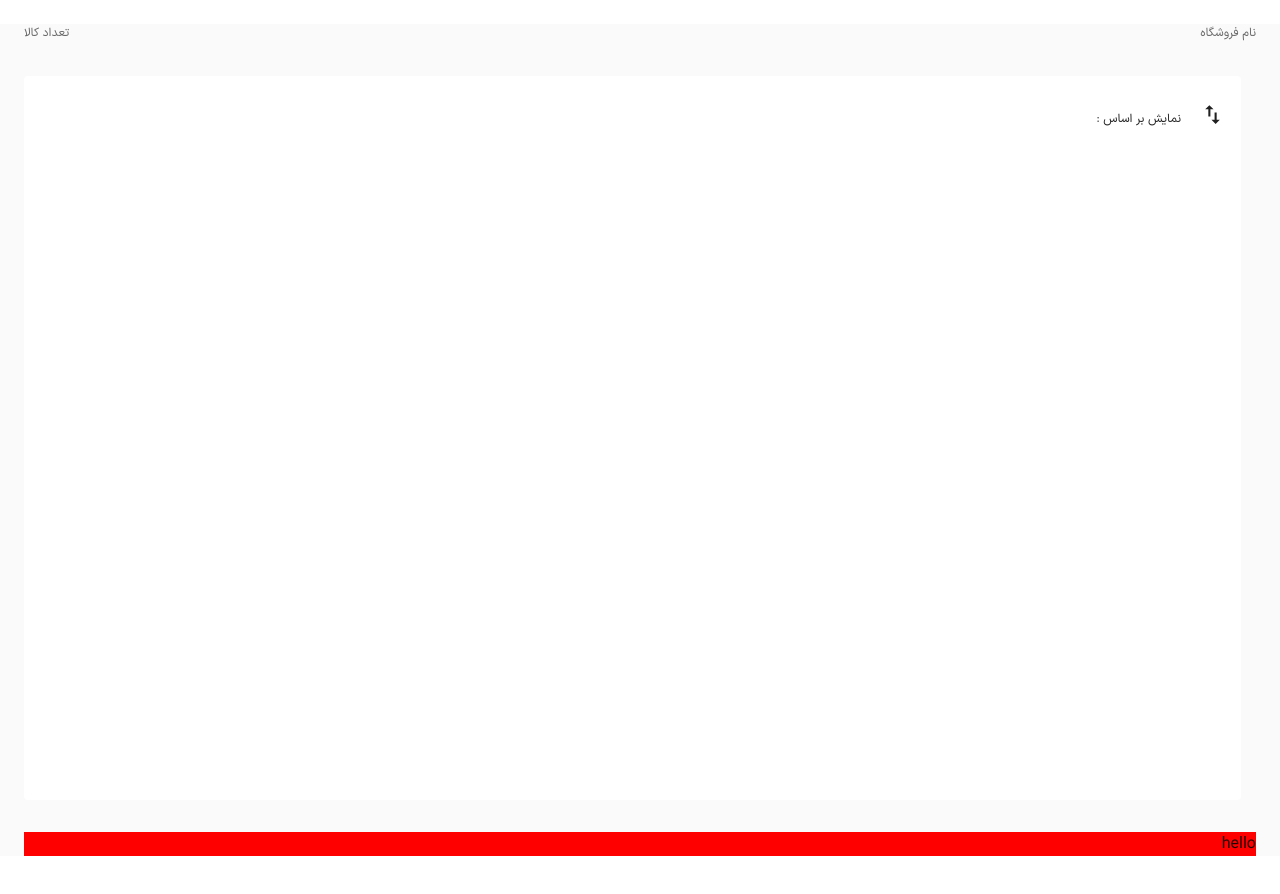
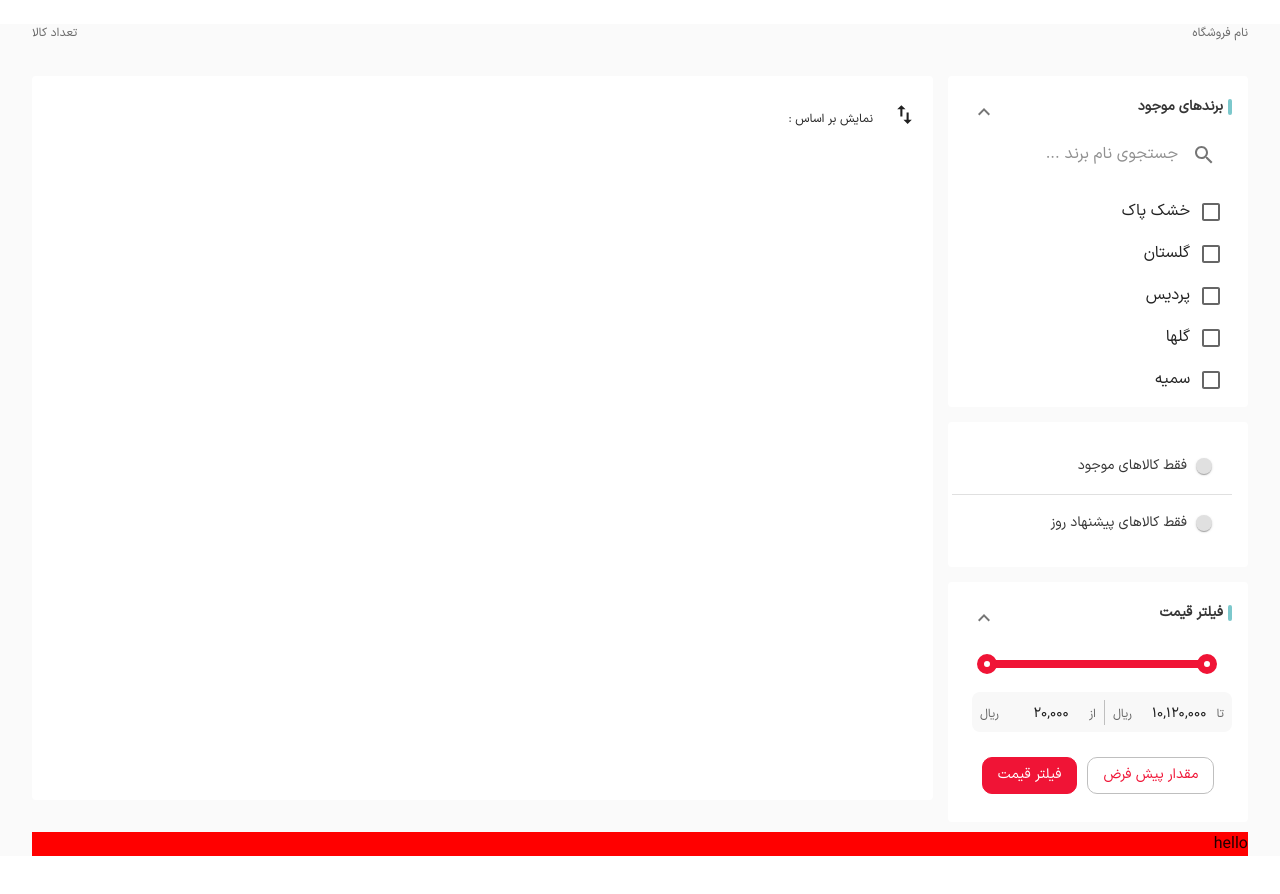
Before and after one commit to mahsaamini23/okala, a Next.js app: page /browse/category in a window 1280 px wide. Shown: the top 894 px of the page. Built offline with nearby package versions, Linux system fonts and the light colour scheme.

Commit message:
add components SwitchFilter

```diff
--- a/pages/browse/category.tsx
+++ b/pages/browse/category.tsx
@@ -5,6 +5,7 @@ import { GetStaticPaths } from "next";
 import params from "../../data/CategorySlider/CategorySlider";
 import BrandFilter from "../../component/filter/BrandFilter/BrandFilter";
 import PriceFilter from "../../component/filter/PriceFilter/PriceFilter";
+import SwitchFilter from "../../component/filter/SwitchFilter/SwitchFilter";
 import AllFilter from "../../component/filter/AllFilters/AllFilters";
 import Products from "../../component/filter/Products/Products";
 
@@ -19,16 +20,17 @@ interface stateInterface {
 const Categories =(): JSX.Element=>{
     const [showAllFilter, setShowAllFilter] = useState<boolean>(false)
     return(
-        <Grid mt={3} mb={4} mx={'auto'} px={3} bgcolor={'#fafafa'}>
+        <Grid mt={3} mb={4} mx={'auto'} px={4} bgcolor={'#fafafa'}>
             <Grid container item mb={4} display={'flex'} justifyContent={'space-between'}>
                 <Typography variant={'caption'}>نام فروشگاه</Typography>
                 <Typography variant={'caption'}>تعداد کالا</Typography>
             </Grid>
             <Grid display={'flex'} justifyContent={'space-between'} gap={'15px'}>
-                <Grid mb={3} height={'700px'} display={'flex'} flexDirection={'column'} gap={'15px'}>
+                <Grid mb={3} width={'300px'} height={'700px'} display={'flex'} flexDirection={'column'} gap={'15px'}>
                     <AllFilter showAllFilter={showAllFilter} setShowAllFilter={setShowAllFilter}/>
-                    {/* <BrandFilter setShowAllFilter={setShowAllFilter}/> */}
-                    {/* <PriceFilter setShowAllFilter={setShowAllFilter}/> */}
+                    <BrandFilter setShowAllFilter={setShowAllFilter}/>
+                    <SwitchFilter/>
+                    <PriceFilter setShowAllFilter={setShowAllFilter}/>
                 </Grid>
                 <Grid container item display={'flex'} flexDirection={'column'}
                 bgcolor={'#fff'} borderRadius={'4px'} padding={'25px 16px'}
```
